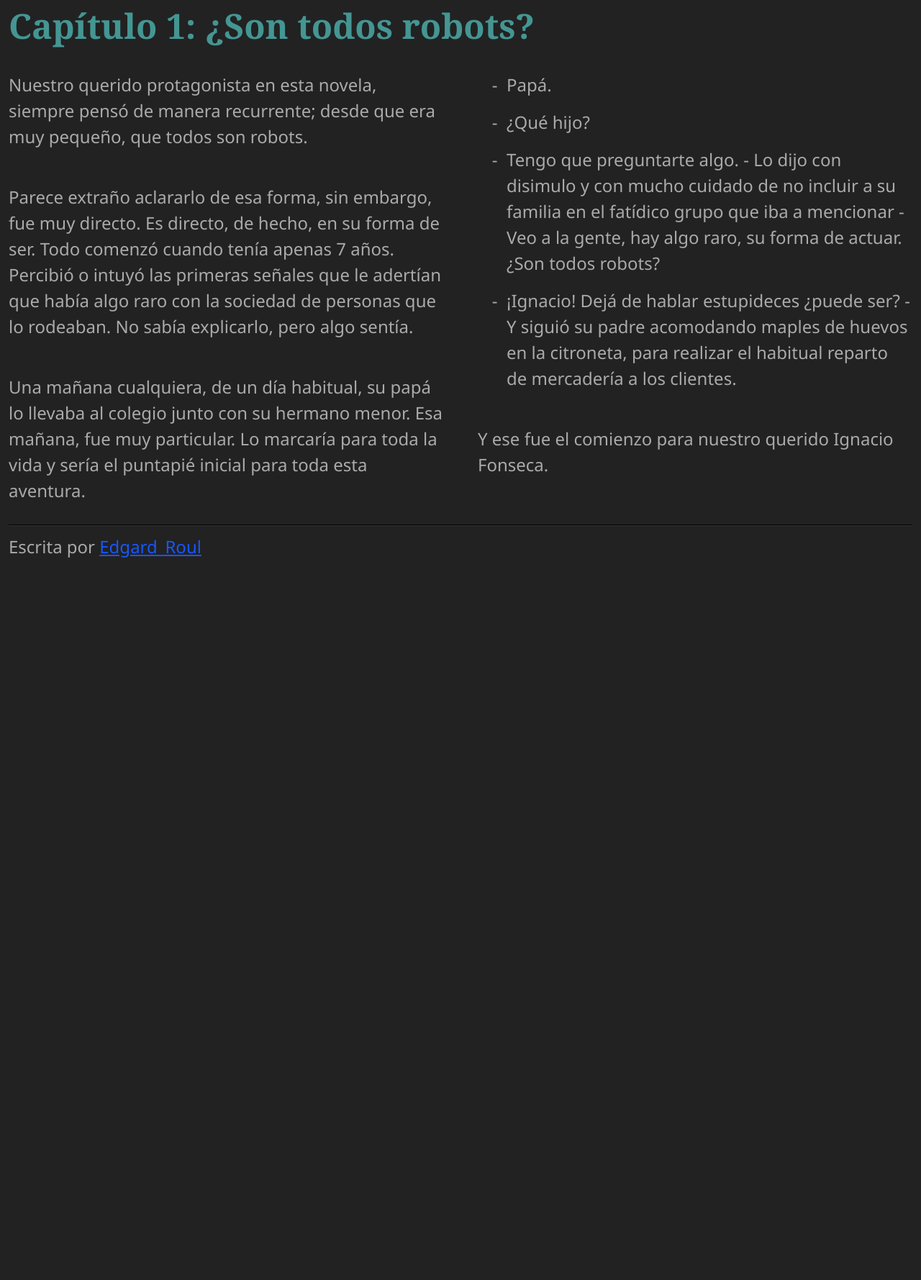
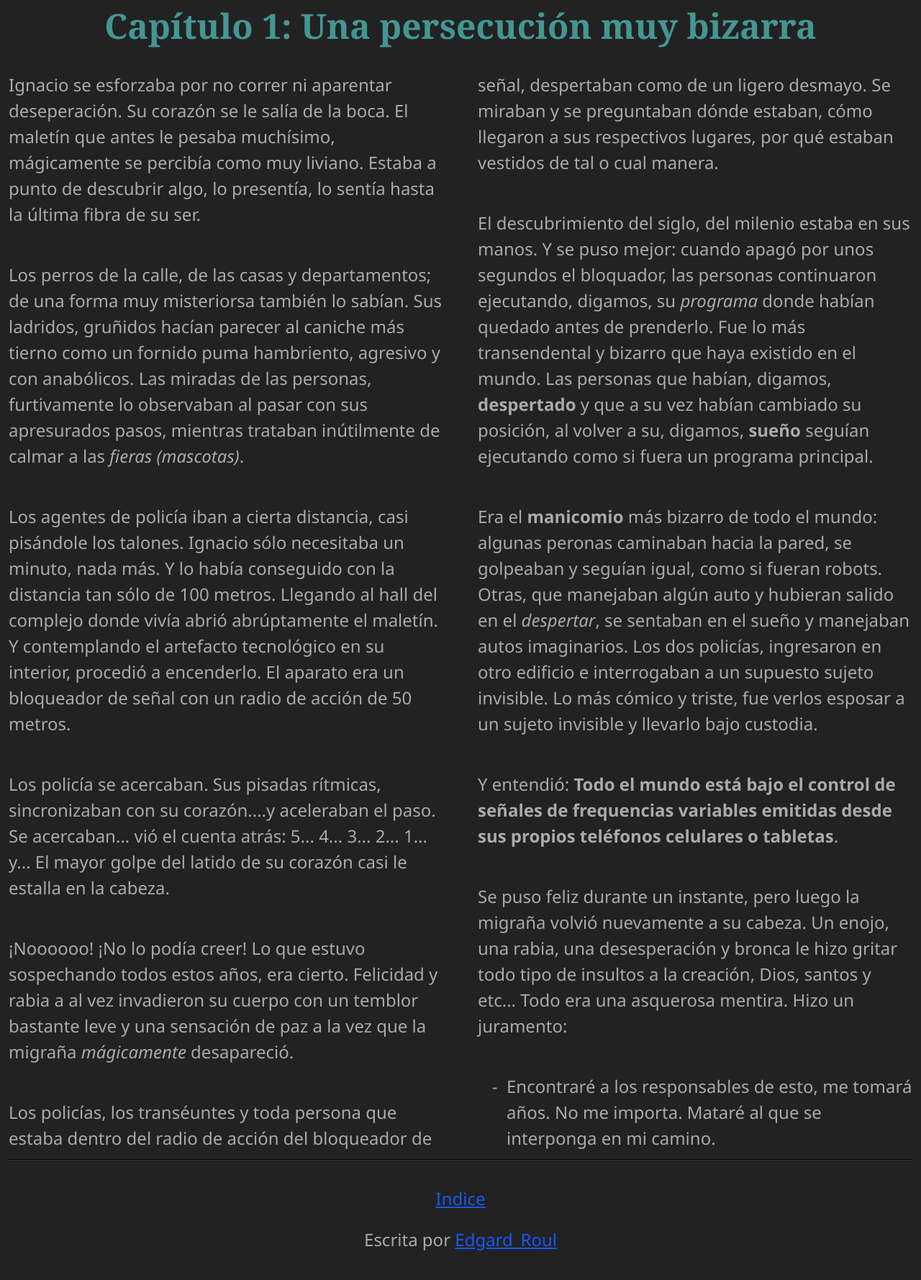
Before and after one commit to edgardoraul/novela1, a plain HTML site: page 01cap.html in a window 1280 px wide. Shown: the part 41-1820 px from the top of the page at 72% size. Before the commit the page ends 841 px from the top, so only its background shows below. Drawn offline with Linux system fonts and the light colour scheme.

Commit message:
Cración del capítulo 1 y su intruducción.

```diff
--- a/01cap.html
+++ b/01cap.html
@@ -5,48 +5,59 @@
     <meta name="viewport" content="width=device-width, initial-scale=1.0" />
     <link rel="stylesheet" href="css/style.css" />
     <link rel="shortcut icon" href="img/favicon.ico" type="image/x-icon" />
-	<title>Capítulo 1 - Un darse cuenta muy triste</title>
+	<title>Capítulo 1 - Una persecución muy bizarra</title>
 </head>
 <body>
 	<main>
         <header>
             <h1>
-                Capítulo 1: ¿Son todos robots?
+                Capítulo 1: Una persecución muy bizarra
             </h1>
         </header>
 		<article class="contenido" name="01cap">
             <p>
-                Nuestro querido protagonista en esta novela, siempre pensó de manera recurrente; desde que era muy pequeño, que todos son robots.
+                Ignacio se esforzaba por no correr ni aparentar deseperación. Su corazón se le salía de la boca. El maletín que antes le pesaba muchísimo, mágicamente se percibía como muy liviano. Estaba a punto de descubrir algo, lo presentía, lo sentía hasta la última fibra de su ser.
             </p>
             <p>
-                Parece extraño aclararlo de esa forma, sin embargo, fue muy directo. Es directo, de hecho, en su forma de ser. Todo comenzó cuando tenía apenas 7 años. Percibió o intuyó las primeras señales que le adertían que había algo raro con la sociedad de personas que lo rodeaban. No sabía explicarlo, pero algo sentía.
+                Los perros de la calle, de las casas y departamentos; de una forma muy misteriorsa también lo sabían. Sus ladridos, gruñidos hacían parecer al caniche más tierno como un fornido puma hambriento, agresivo y con anabólicos. Las miradas de las personas, furtivamente lo observaban al pasar con sus apresurados pasos, mientras trataban inútilmente de calmar a las <em>fieras (mascotas)</em>.
             </p>
             <p>
-                Una mañana cualquiera, de un día habitual, su papá lo llevaba al colegio junto con su hermano menor. Esa mañana, fue muy particular. Lo marcaría para toda la vida y sería el puntapié inicial para toda esta aventura.
+                Los agentes de policía iban a cierta distancia, casi pisándole los talones. Ignacio sólo necesitaba un minuto, nada más. Y lo había conseguido con la distancia tan sólo de 100 metros. Llegando al hall del complejo donde vivía abrió abrúptamente el maletín. Y contemplando el artefacto tecnológico en su interior, procedió a encenderlo. El aparato era un bloqueador de señal con un radio de acción de 50 metros.
             </p>
             <p>
-                <ul>
-                    <li>
-                        Papá.
-                    </li>
-                    <li>
-                        ¿Qué hijo?
-                    </li>
-                    <li>
-                        Tengo que preguntarte algo. - Lo dijo con disimulo y con mucho cuidado de no incluir a su familia en el fatídico grupo que iba a mencionar - Veo a la gente, hay algo raro, su forma de actuar. ¿Son todos robots?
-                    </li>
-                    <li>
-                        ¡Ignacio! Dejá de hablar estupideces ¿puede ser? - Y siguió su padre acomodando maples de huevos en la citroneta, para realizar el habitual reparto de mercadería a los clientes.
-                    </li>
-                </ul>
+                Los policía se acercaban. Sus pisadas rítmicas, sincronizaban con su corazón....y aceleraban el paso. Se acercaban... vió el cuenta atrás: 5... 4... 3... 2... 1... y... El mayor golpe del latido de su corazón casi le estalla en la cabeza.
             </p>
             <p>
-                Y ese fue el comienzo para nuestro querido Ignacio Fonseca.
+                ¡Noooooo! ¡No lo podía creer! Lo que estuvo sospechando todos estos años, era cierto. Felicidad y rabia a al vez invadieron su cuerpo con un temblor bastante leve y una sensación de paz a la vez que la migraña <em>mágicamente</em> desapareció.
             </p>
+            <p>
+                Los policías, los transéuntes y toda persona que estaba dentro del radio de acción del bloqueador de señal, despertaban como de un ligero desmayo. Se miraban y se preguntaban dónde estaban, cómo llegaron a sus respectivos lugares, por qué estaban vestidos de tal o cual manera.
+            </p>
+            <p>
+                El descubrimiento del siglo, del milenio estaba en sus manos. Y se puso mejor: cuando apagó por unos segundos el bloquador, las personas continuaron ejecutando, digamos, su <em>programa</em> donde habían quedado antes de prenderlo. Fue lo más transendental y bizarro que haya existido en el mundo. Las personas que habían, digamos, <strong>despertado</strong> y que a su vez habían cambiado su posición, al volver a su, digamos, <strong>sueño</strong> seguían ejecutando como si fuera un programa principal.
+            </p>
+            <p>
+                Era el <strong>manicomio</strong> más bizarro de todo el mundo: algunas peronas caminaban hacia la pared, se golpeaban y seguían igual, como si fueran robots. Otras, que manejaban algún auto y hubieran salido en el <em>despertar</em>, se sentaban en el sueño y manejaban autos imaginarios.
+                Los dos policías, ingresaron en otro edificio e interrogaban a un supuesto sujeto invisible. Lo más cómico y triste, fue verlos esposar a un sujeto invisible y llevarlo bajo custodia.
+            </p>
+            <p>
+                Y entendió: <strong>Todo el mundo está bajo el control de señales de frequencias variables emitidas desde sus propios teléfonos celulares o tabletas</strong>.
+            </p>
+            <p>
+                Se puso feliz durante un instante, pero luego la migraña volvió nuevamente a su cabeza. Un enojo, una rabia, una desesperación y bronca le hizo gritar todo tipo de insultos a la creación, Dios, santos y etc... Todo era una asquerosa mentira. Hizo un juramento:
+            </p>
+            <ol>
+                <li>Encontraré a los responsables de esto, me tomará años. No me importa. Mataré al que se interponga en mi camino.</li>
+            </ol>
 		</article>
 	</main>
 	<footer>
-		Escrita por <a href="//webmoderna.com.ar" target="_blank">Edgard_Roul</a>
+        <p>
+            <a href="index.html">Indice</a>
+        </p>
+        <p>
+            Escrita por <a href="//webmoderna.com.ar" target="_blank">Edgard_Roul</a>
+        </p>
 	</footer>
 </body>
 </html>
--- a/css/style.css
+++ b/css/style.css
@@ -517,6 +517,10 @@ section {
   -webkit-box-shadow: 0px -1px 0px #000;
   box-shadow: 0px -1px 0px #000;
 }
+footer,
+header {
+  text-align: center;
+}
 @media all and (min-width: 720px) {
   body {
     font-size: 150%;
```
Also changed, not shown: 02cap.html (added, +60 -0 lines), index.html (+8 -6 lines), 2 other files.
